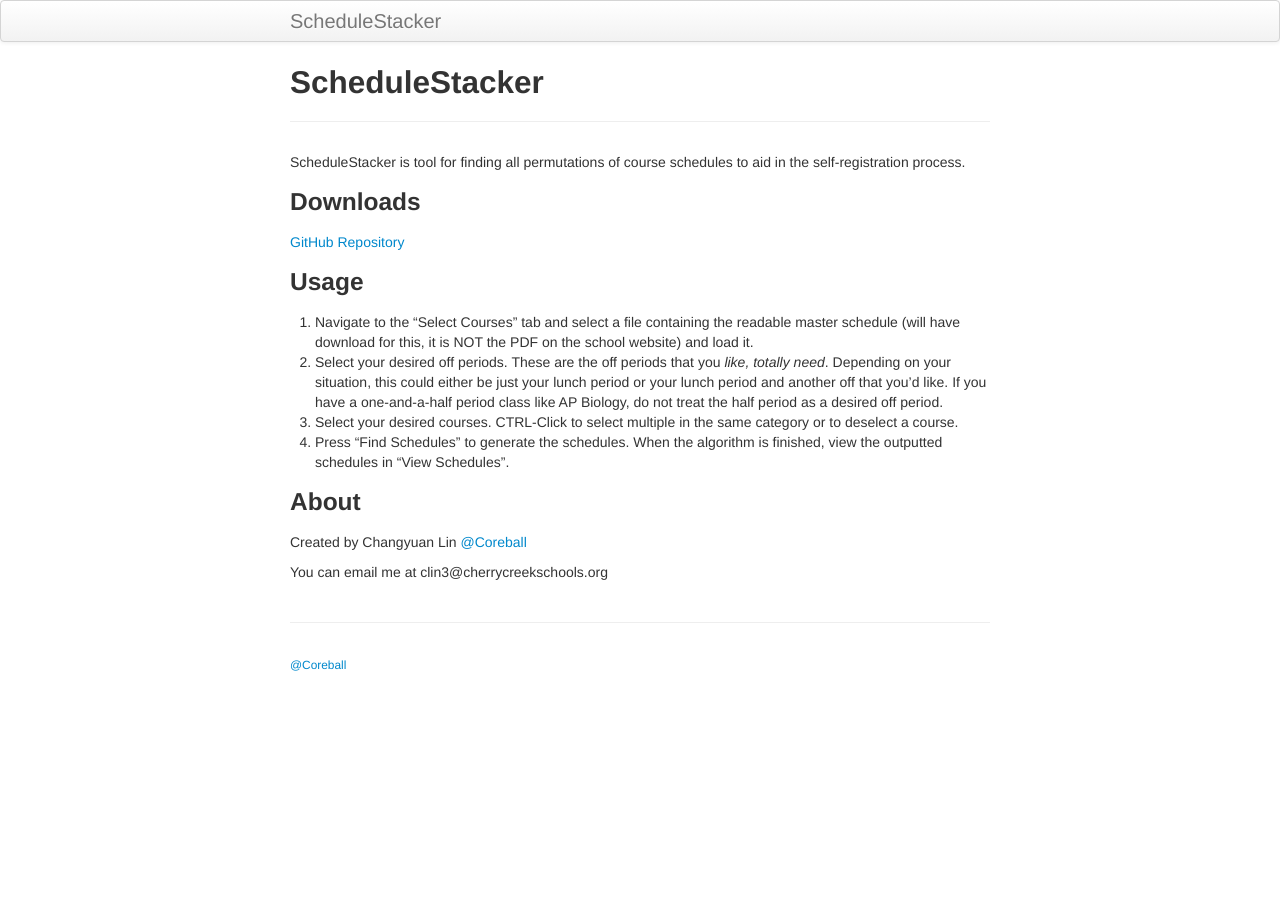
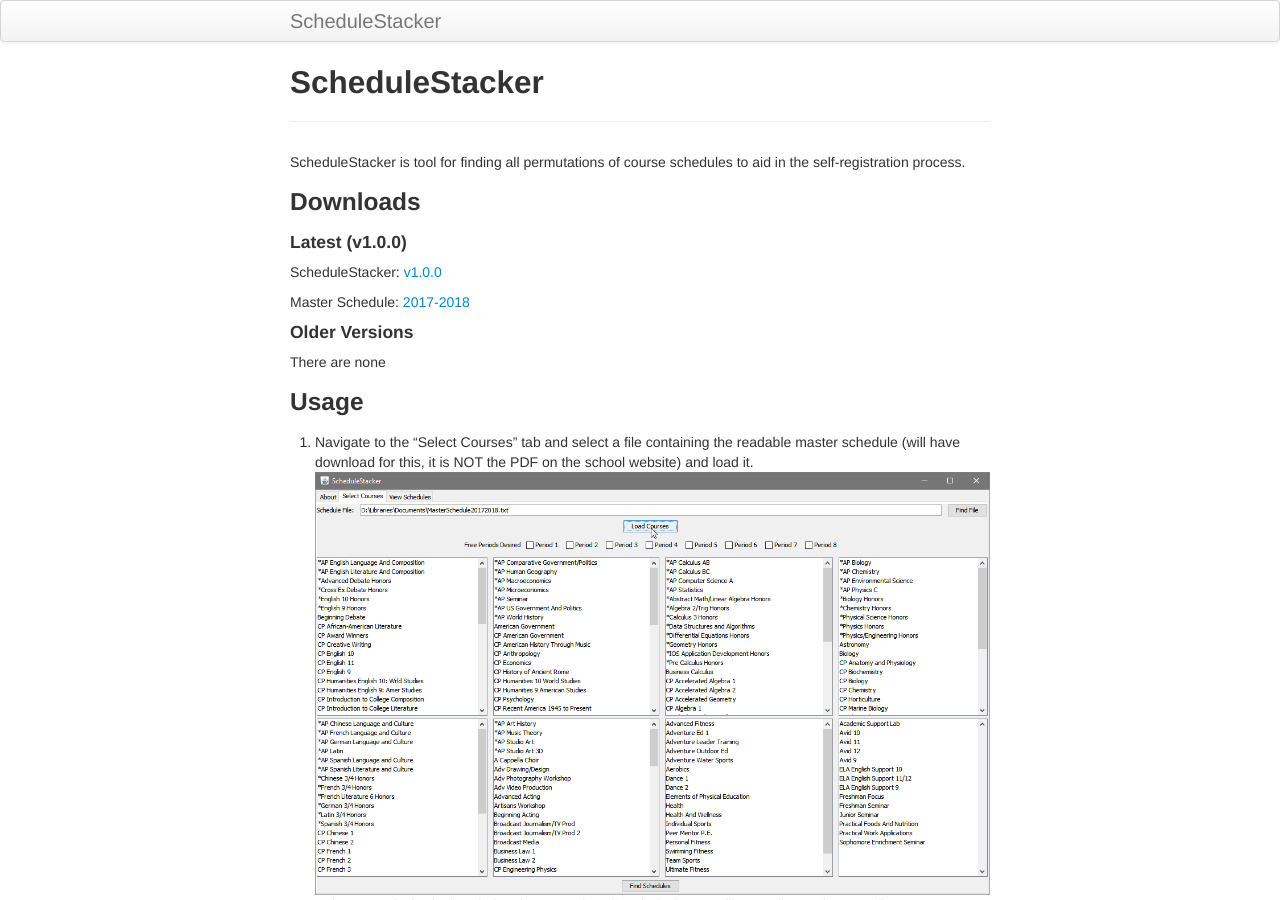
Before and after one commit to Coreball/ScheduleStacker, a Jekyll site: the page built from index.md, in a window 1280 px wide and 900 px high. Built offline with Jekyll 4.4.1, drawn with Linux system fonts in a browser that asks for light colours; some of the changed text lies outside the part shown.

Commit message:
Updated for v1.0.0

```diff
--- a/index.md
+++ b/index.md
@@ -7,17 +7,35 @@ ScheduleStacker is tool for finding all permutations of course schedules to aid
 
 ### Downloads
 
-[GitHub Repository](https://github.com/Coreball/ScheduleStacker)
+#### Latest (v1.0.0)
+
+ScheduleStacker: [v1.0.0](https://github.com/Coreball/ScheduleStacker/releases/download/v1.0.0/ScheduleStacker_v1.0.0.jar)
+
+Master Schedule: [2017-2018](https://github.com/Coreball/ScheduleStacker/releases/download/v1.0.0/MasterSchedule20172018.txt)
+
+#### Older Versions
+
+There are none
+
 
 ### Usage
 
+
 1. Navigate to the "Select Courses" tab and select a file containing the readable master schedule (will have download for this, it is NOT the PDF on the school website) and load it.
+![Step 1](images/1.png)
 2. Select your desired off periods. These are the off periods that you _like, totally need_. Depending on your situation, this could either be just your lunch period or your lunch period and another off that you'd like. If you have a one-and-a-half period class like AP Biology, do not treat the half period as a desired off period.
+![Step 2](images/2.png)
 3. Select your desired courses. CTRL-Click to select multiple in the same category or to deselect a course.
-4. Press "Find Schedules" to generate the schedules. When the algorithm is finished, view the outputted schedules in "View Schedules".
+![Step 3](images/3.png)
+4. Press "Find Schedules" to generate the schedules.
+![Step 4](images/4.png)
+5. Switch to "View Schedules" and deeply analyze your future
+![Step 5](images/5.png)
+
 
 ### About
 
+[GitHub Repository](https://github.com/Coreball/ScheduleStacker)
+
 Created by Changyuan Lin [@Coreball](https://github.com/Coreball)
-
-You can email me at clin3@cherrycreekschools.org
+Email: <clin3@cherrycreekschools.org>
```
Also changed, not shown: images/1.png (added), images/2.png (added), images/3.png (added), images/4.png (added), images/5.png (added).
